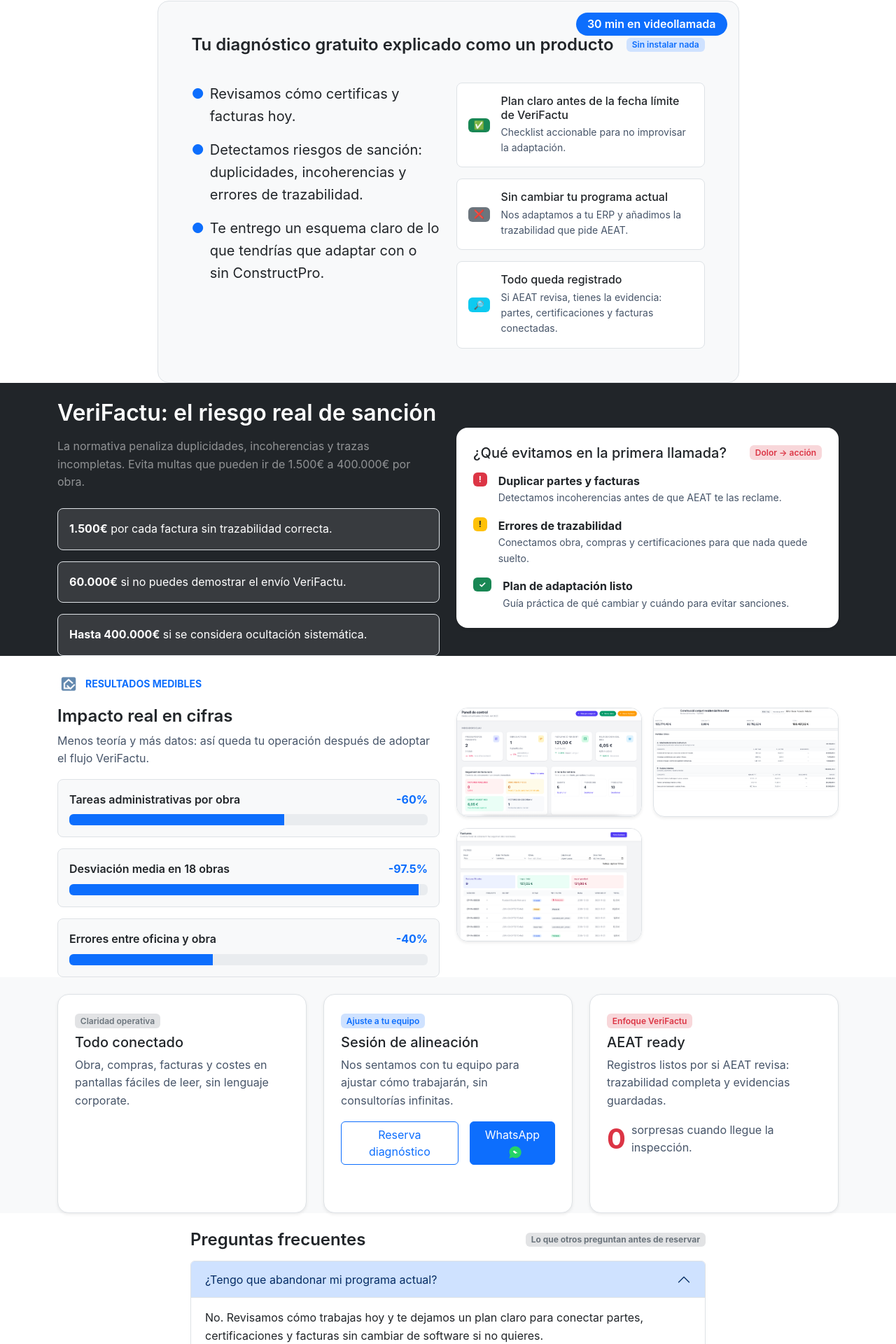
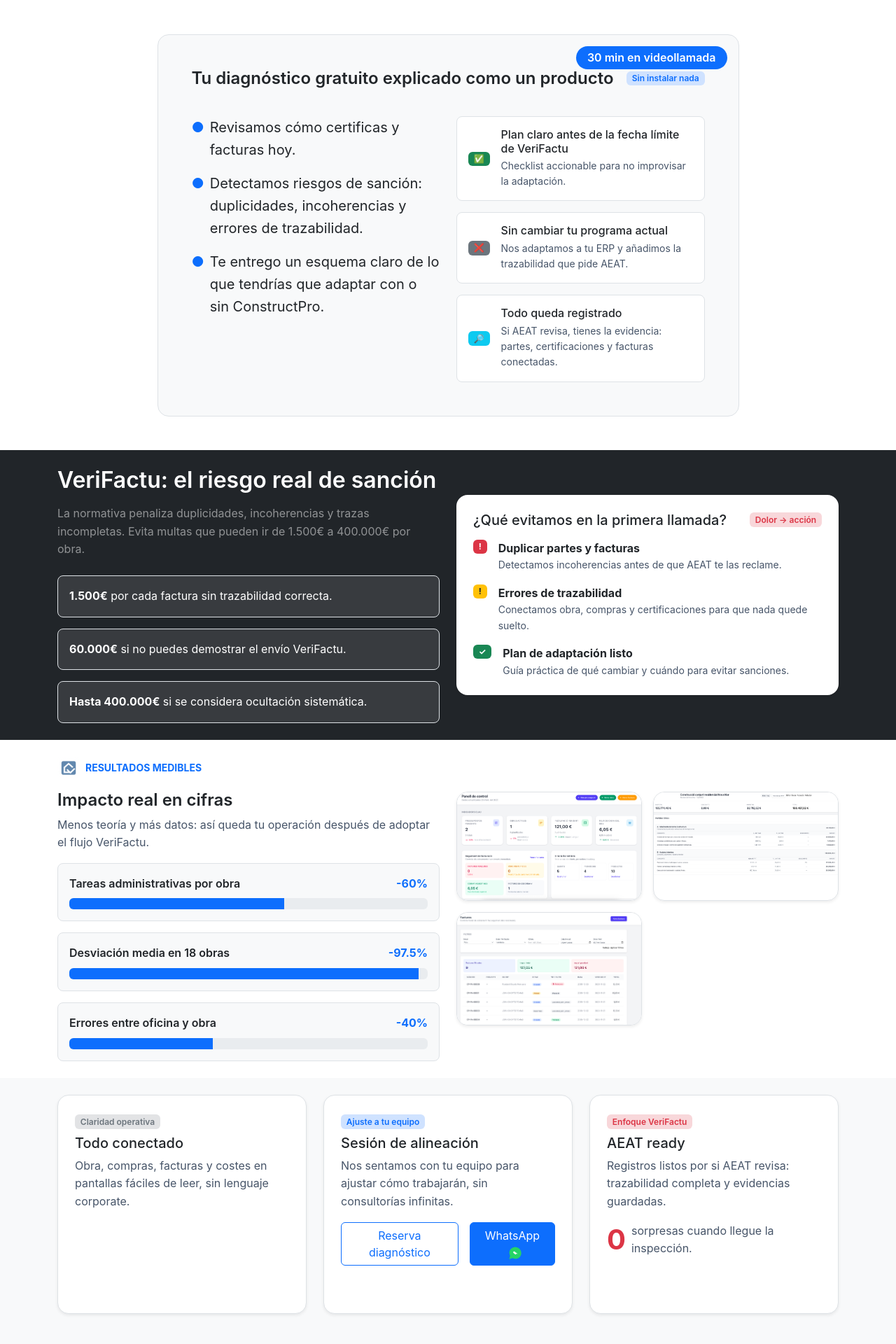
Before and after one commit to joanchorto1/web-jct-agency, a React (Create React App) app: page /constructpro in a window 1280 px wide. Shown: the part 880-2800 px from the top of the page at 70% size. Built offline with nearby package versions, Linux system fonts and the light colour scheme.

Commit message:
Fix: section paddings

```diff
--- a/src/pages/ConstructPro/index.jsx
+++ b/src/pages/ConstructPro/index.jsx
@@ -86,7 +86,7 @@ const ConstructProPage = () => (
     </Helmet>
 
     <div className="bg-white text-dark">
-      <section className="section-spacing pb-0 position-relative overflow-hidden">
+      <section className="section-spacing pb-5 position-relative overflow-hidden">
         <div className="container position-relative">
           <div className="row align-items-center g-5 flex-column-reverse flex-lg-row">
             <div className="col-lg-6 position-relative">
@@ -148,7 +148,7 @@ const ConstructProPage = () => (
         </div>
       </section>
 
-      <section className="section-spacing pt-4 pb-0">
+      <section className="section-spacing pt-4 pb-5">
         <div className="container">
           <div className="row justify-content-center">
             <div className="col-lg-10 col-xl-9">
@@ -210,7 +210,7 @@ const ConstructProPage = () => (
         </div>
       </section>
 
-      <section className="section-spacing pt-4 pb-0 bg-dark text-white">
+      <section className="section-spacing pt-4 pb-4 bg-dark text-white">
         <div className="container">
           <div className="row g-4 align-items-center">
             <div className="col-lg-6">
@@ -266,7 +266,7 @@ const ConstructProPage = () => (
         </div>
       </section>
 
-      <section className="section-spacing pt-4 pb-0">
+      <section className="section-spacing pt-4 pb-4">
         <div className="container">
           <div className="row g-4 align-items-center">
             <div className="col-lg-6">
@@ -309,7 +309,7 @@ const ConstructProPage = () => (
         </div>
       </section>
 
-      <section className="section-spacing pt-4 pb-0 bg-light">
+      <section className="section-spacing pt-4 pb-5 bg-light">
         <div className="container">
           <div className="row g-4">
             <div className="col-lg-4">
@@ -353,7 +353,7 @@ const ConstructProPage = () => (
         </div>
       </section>
 
-      <section className="section-spacing pt-4 pb-0">
+      <section className="section-spacing pt-4 pb-5">
         <div className="container">
           <div className="row justify-content-center">
             <div className="col-lg-10 col-xl-8">
```
